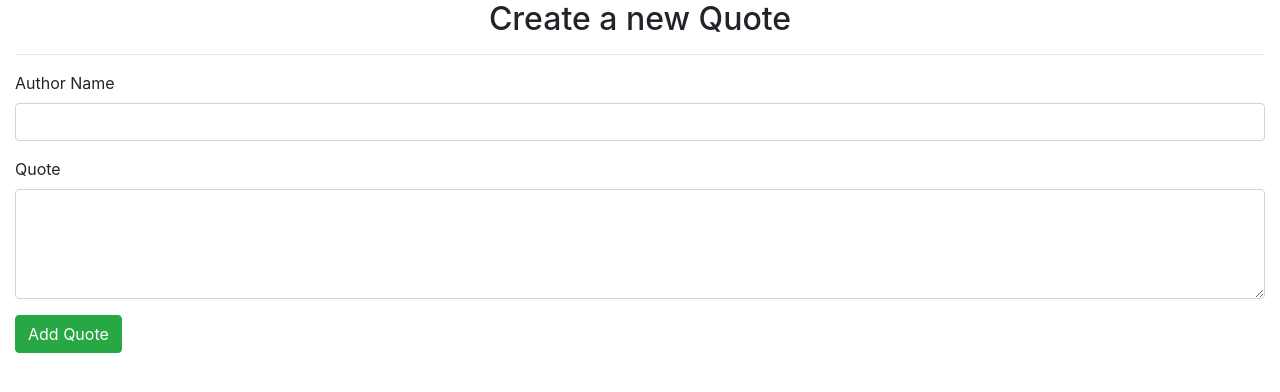
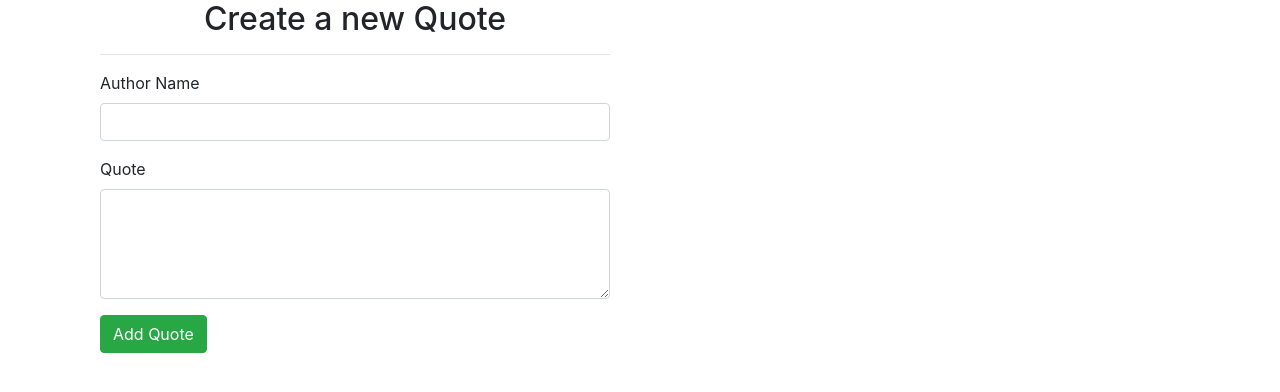
Before and after one commit to iamOuko/quotes, an Angular app: page / in a window 1280 px wide. Shown: the top 392 px of the page. Built offline with nearby package versions, Linux system fonts and the light colour scheme.

Commit message:
add loop

```diff
--- a/src/app/app.component.html
+++ b/src/app/app.component.html
@@ -1 +1 @@
-<app-form></app-form>
+<app-quote></app-quote>
--- a/src/app/app.module.ts
+++ b/src/app/app.module.ts
@@ -6,14 +6,14 @@ import { AppRoutingModule } from './app-routing.module';
 import { AppComponent } from './app.component';
 import { QuoteComponent } from './components/quote/quote.component';
 import { QuoteDetailComponent } from './components/quote-detail/quote-detail.component';
-import { FormComponent } from './components/form/form.component';
+import { FormQuoteComponent } from './components/form-quote/form-quote.component';
 
 @NgModule({
   declarations: [
     AppComponent,
     QuoteComponent,
     QuoteDetailComponent,
-    FormComponent
+    FormQuoteComponent
   ],
   imports: [
     BrowserModule,
--- a/src/app/components/form/form.component.html
+++ b/src/app/components/form-quote/form-quote.component.html
@@ -5,10 +5,10 @@
         <div class="form-group">
 
             <label for="name">Author Name</label>
-            <input type="text" class="form-control" id="name" [(ngModel)]="newQuote.name" name="name" #name='ngModel'
-                required>
-            <div [hidden]="name.valid || name.pristine" class="alert alert-danger">
-                <p>Name is required</p>
+            <input type="text" class="form-control" id="author" [(ngModel)]="newQuote.author" name="author"
+                #author='ngModel' required>
+            <div [hidden]="author.valid || author.pristine" class="alert alert-danger">
+                <p>Author is required</p>
             </div>
         </div>
         <div class="form-group">
--- a/src/app/components/form/form.component.ts
+++ b/src/app/components/form-quote/form-quote.component.ts
@@ -1,17 +1,17 @@
 import { Component, OnInit, Output, EventEmitter } from '@angular/core';
 import { Quote } from '../../quote'
 
-
 @Component({
-  selector: 'app-form',
-  templateUrl: './form.component.html',
-  styleUrls: ['./form.component.css']
+  selector: 'app-form-quote',
+  templateUrl: './form-quote.component.html',
+  styleUrls: ['./form-quote.component.css']
 })
-export class FormComponent implements OnInit {
-  newQuote = new Quote(0, "", "")
+export class FormQuoteComponent implements OnInit {
+  newQuote = new Quote(0, "", "", new Date())
   @Output() addQuote = new EventEmitter<Quote>();
 
   submitQuote() {
+    console.log(this.newQuote)
     this.addQuote.emit(this.newQuote)
   }
 
--- a/src/app/components/quote/quote.component.html
+++ b/src/app/components/quote/quote.component.html
@@ -1 +1,12 @@
-<p>quote works!</p>
+<div class="container">
+
+    <div class="row">
+
+        <div class="col-md-6">
+
+            <app-form-quote (addQuote)="addNewQuote($event)"></app-form-quote>
+        </div>
+    </div>
+
+
+</div>
--- a/src/app/components/quote/quote.component.ts
+++ b/src/app/components/quote/quote.component.ts
@@ -10,6 +10,14 @@ import { Quote } from '../../quote'
 export class QuoteComponent implements OnInit {
   quotes: Quote[] = []
 
+  addNewQuote(quote) {
+    let quoteLength = this.quotes.length;
+    quote.id = quoteLength + 1;
+    quote.addedAt = new Date()
+    this.quotes.push(quote)
+    console.log(this.quotes)
+
+  }
 
   constructor() { }
 
--- a/src/app/quote.ts
+++ b/src/app/quote.ts
@@ -1,6 +1,6 @@
 export class Quote {
     public showDescription: boolean;
-    constructor(public id: number, public author: string, public description: string) {
+    constructor(public id: number, public author: string, public description: string, public addedAt: Date) {
         this.showDescription = false
     }
 }
```
Also changed, not shown: src/app/components/form-quote/form-quote.component.css (added), 2 other files (tests, documents, lock files or other folders).
